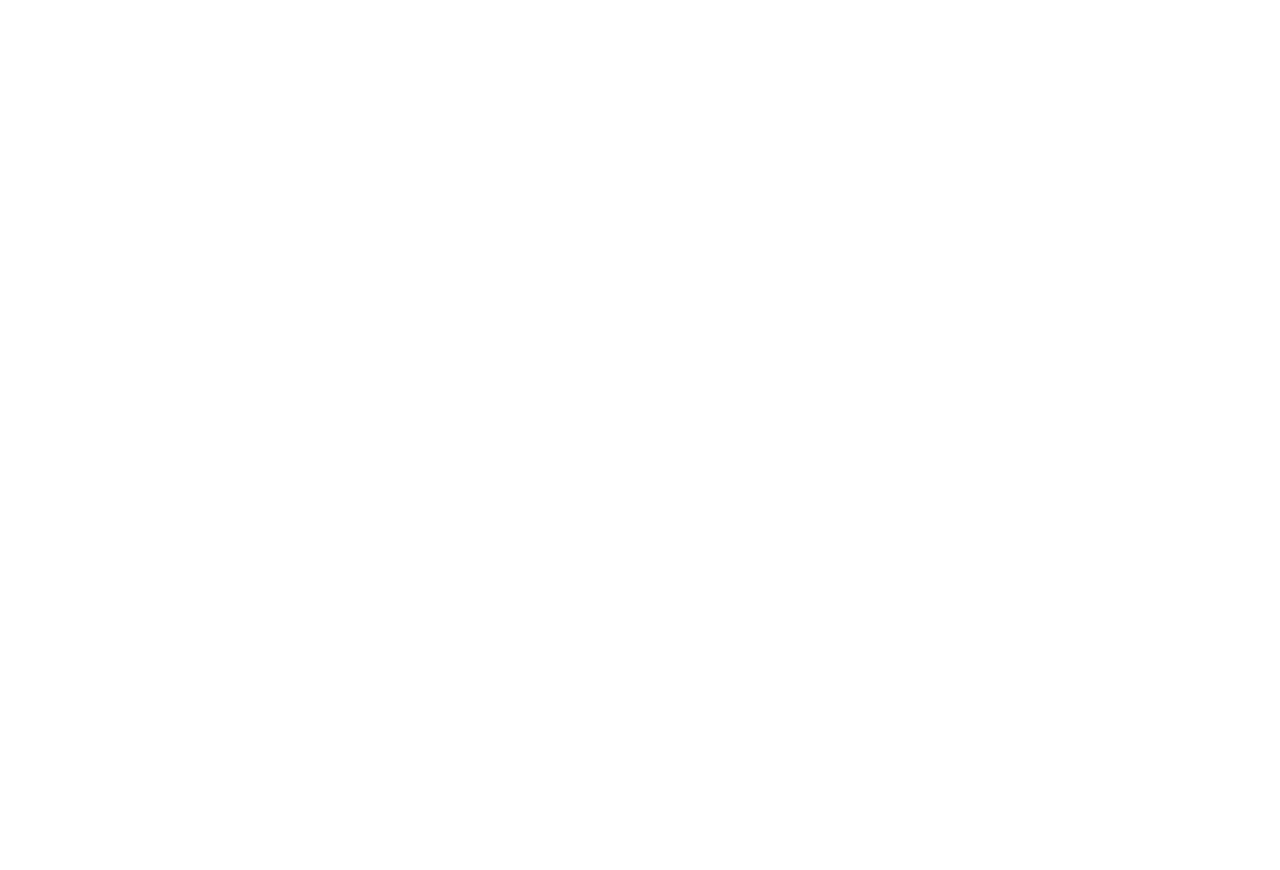
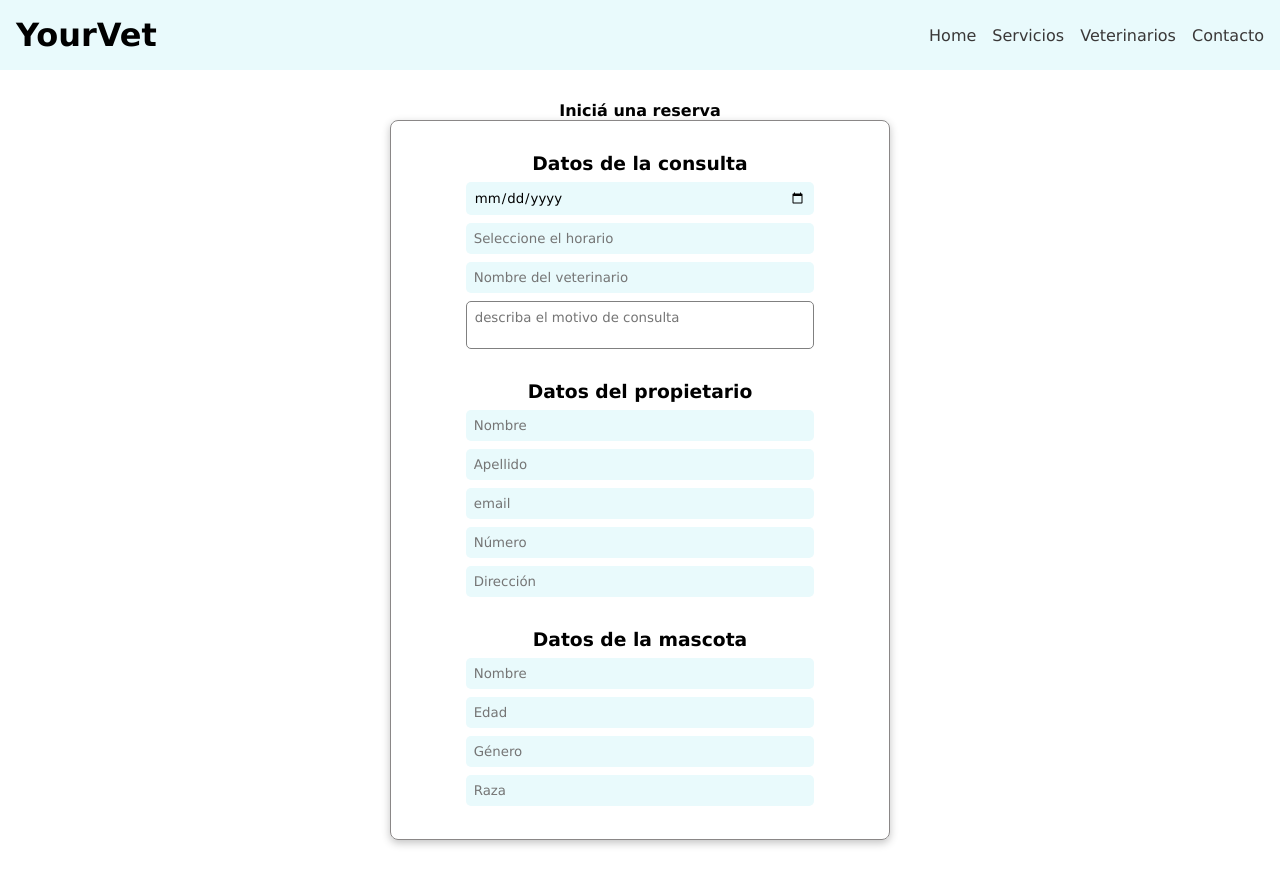
Before and after one commit to vevisvs/veterinary-clinic-react, a React (Vite) app in the folder veterinary-clinic/: page /booking in a window 1280 px wide. Before the commit this address had no page. Before the commit the page ends 800 px from the top, so only its background shows below. Built offline with nearby package versions, Linux system fonts and the light colour scheme.

Commit message:
template de formulario de reserva

```diff
--- a/veterinary-clinic/src/Routes/AppRoutes.jsx
+++ b/veterinary-clinic/src/Routes/AppRoutes.jsx
@@ -2,6 +2,7 @@
 import Home from '../pages/Home/Home';
 import Login from '../pages/Login/login';
 import Register from '../pages/Register/Register';
+import Booking from '../pages/Booking/Booking'
 import { UserProvider } from '../context/UserContext';
 
 const AppRoutes = () => {
@@ -12,6 +13,7 @@
           <Route path='/' element={<Home />} />
           <Route path='/login' element={<Login />} />
           <Route path='/register' element={<Register />} />
+          <Route path='/booking' element={<Booking />} />
         </Routes>
       </BrowserRouter>
     </UserProvider>
--- /dev/null
+++ b/veterinary-clinic/src/pages/Booking/Booking.css
@@ -0,0 +1,47 @@
+.ctn-booking{
+    display: flex;
+    justify-content: center;
+    align-items: center;
+    flex-direction: column;
+    height: 100vh;
+}
+
+.ctn-booking h1{
+    font-size: 1rem;
+}
+
+.booking-form{
+    display: flex;
+    flex-direction: column;
+    justify-content: space-evenly;
+    border: 1px solid rgb(138, 135, 135);
+    width: 500px;
+    height: 720px;
+    border-radius: 8px;
+    box-shadow: rgba(0, 0, 0, 0.24) 0px 3px 8px;
+}
+
+.booking-info, .booking-info-customer, .booking-info-pet{
+    display: flex;
+    justify-content: center;
+    align-items: center;
+    flex-direction: column;
+    gap: 0.5rem;
+}
+
+.book-input{
+    /* width: 70%;
+    height: 22%; */
+    padding: 0.5rem;
+    border: none;
+    border-radius: 5px;
+    width: 70%;
+}
+
+.b-description{
+    width: 70%;
+    border: 0.8px solid grey;
+    border-radius: 5px;
+    padding: 0.5rem;
+    resize: none;
+}
--- /dev/null
+++ b/veterinary-clinic/src/pages/Booking/Booking.jsx
@@ -0,0 +1,40 @@
+import React from 'react'
+import Navbar from '../../components/Navbar/Navbar'
+import '../Booking/Booking.css'
+
+const Booking = () => {
+  return (
+    <>
+      <Navbar />
+      <div className='ctn-booking'>
+        <h1>Iniciá una reserva</h1>
+        <form className='booking-form'>
+            <div className='booking-info'>
+                <h3>Datos de la consulta</h3>
+                <input className='book-input' type='date' placeholder='Seleccione la fecha'></input>
+                <input className='book-input' type='text' placeholder='Seleccione el horario'></input>
+                <input className='book-input' type='text' placeholder='Nombre del veterinario'></input>
+                <textarea className='b-description' placeholder='describa el motivo de consulta'></textarea>
+            </div>
+            <div className='booking-info-customer'>
+                <h3>Datos del propietario</h3>
+                <input className='book-input' type='text' placeholder='Nombre'></input>
+                <input className='book-input' type='text' placeholder='Apellido'></input>
+                <input className='book-input' type='text' placeholder='email'></input>
+                <input className='book-input' type='number' placeholder='Número'></input>
+                <input className='book-input' type='text' placeholder='Dirección'></input>
+            </div>
+            <div className='booking-info-pet'>
+                <h3>Datos de la mascota</h3>
+                <input className='book-input' type='text' placeholder='Nombre'></input>
+                <input className='book-input' type='text' placeholder='Edad'></input>
+                <input className='book-input' type='text' placeholder='Género'></input>
+                <input className='book-input' type='text' placeholder='Raza'></input>
+            </div>
+        </form>
+      </div>
+    </>
+  )
+}
+
+export default Booking
```
